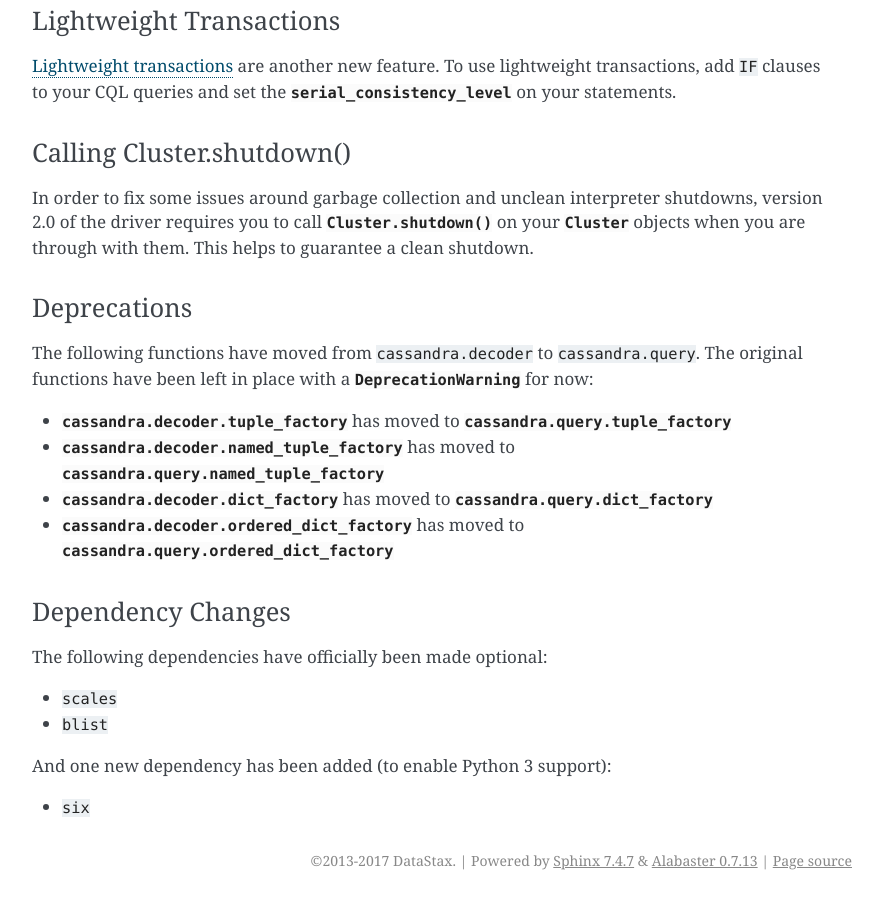
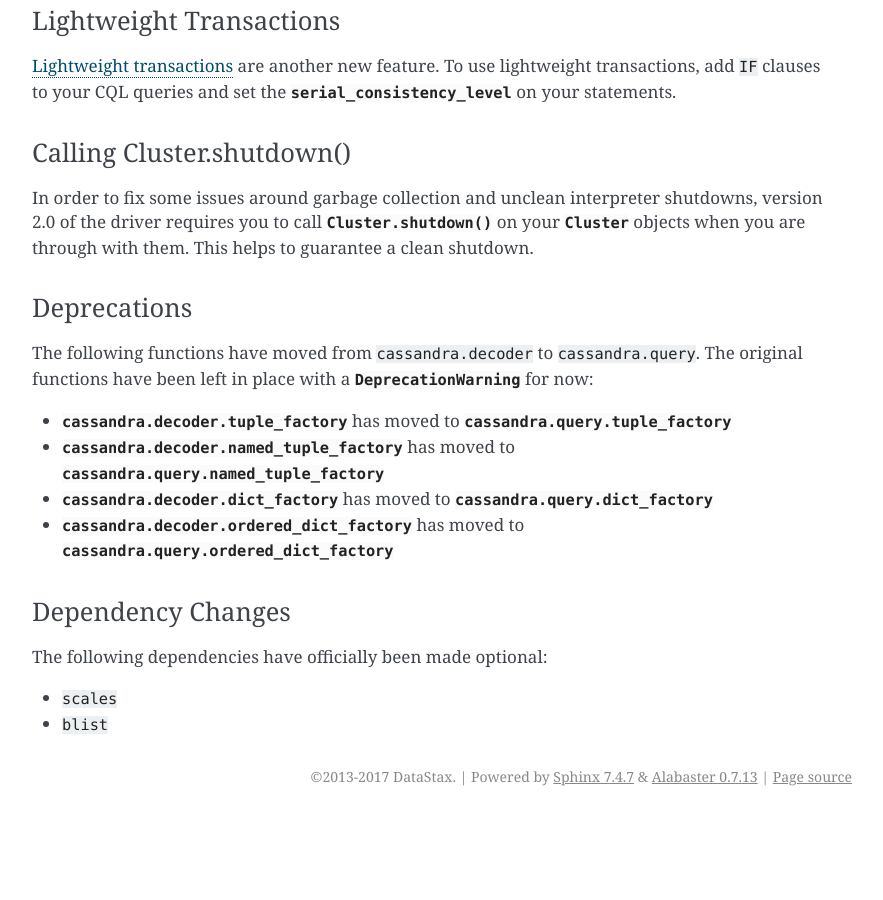
Before and after one commit to datastax/python-driver, a Sphinx documentation site: the page built from docs/upgrading.rst, in a window 1280 px wide and 900 px high, scrolled down 7305 px. Shown: the whole window, without its empty margins (258-1141 px from the left). Built offline with Sphinx 7.4.7, drawn with Linux system fonts in a browser that asks for light colours; pages that are not in the unit, such as notebooks, are missing from menus; after the commit the page ends 8121 px from its top, so only the background shows below that.

Commit message:
clean up last "import six" (#1197)

```diff
--- a/docs/upgrading.rst
+++ b/docs/upgrading.rst
@@ -382,7 +382,3 @@ The following dependencies have officially been made optional:
 
 * ``scales``
 * ``blist``
-
-And one new dependency has been added (to enable Python 3 support):
-
-* ``six``
```
Also changed, not shown: 1 other file.
